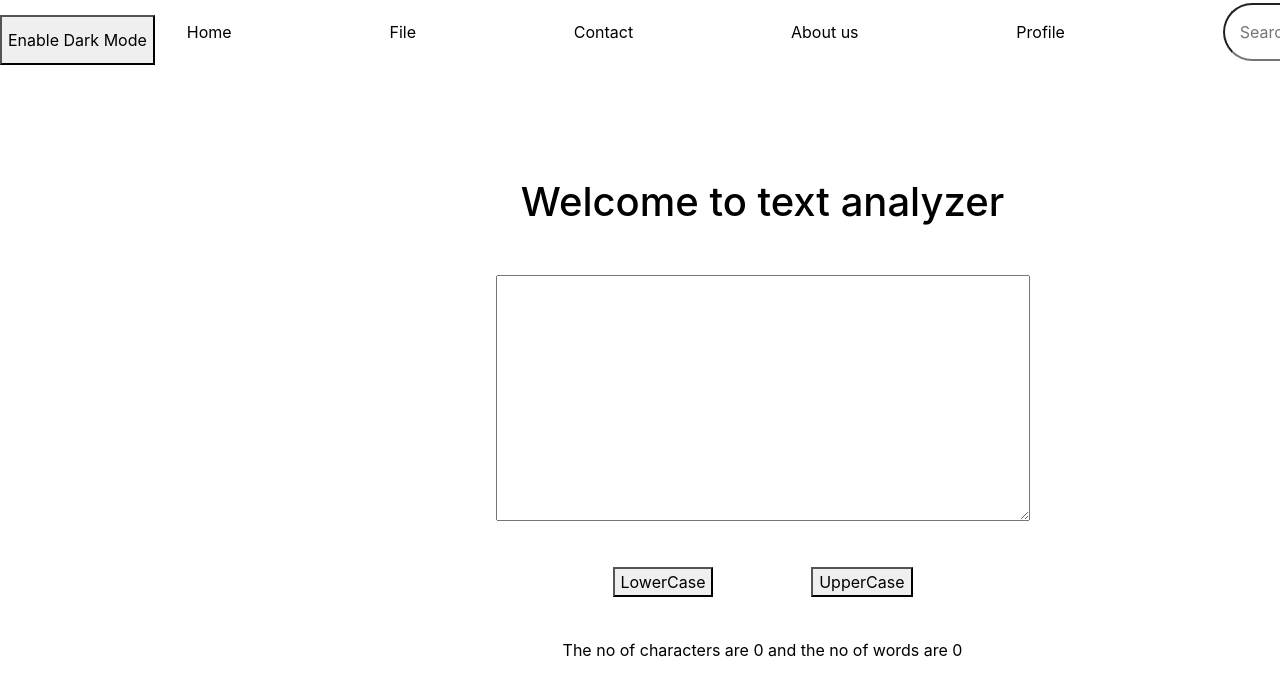
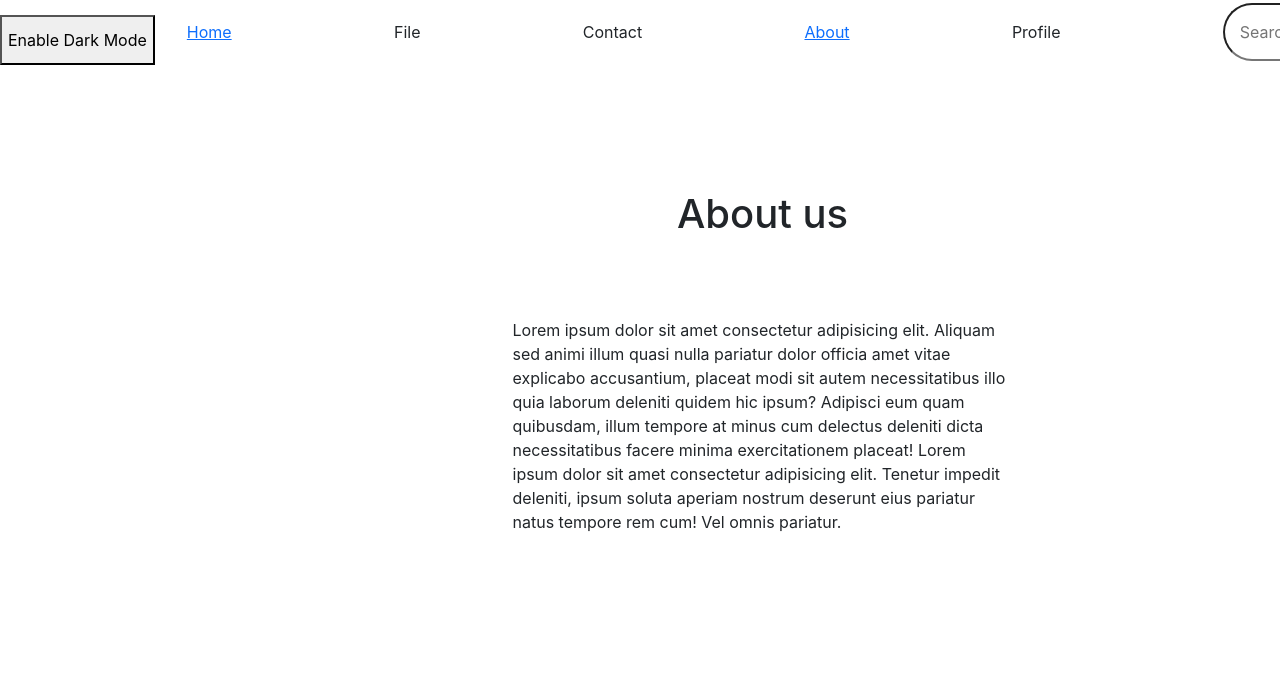
Before and after one commit to Sumit05092002/TextTranslator, a React (Create React App) app: page /about in a window 1280 px wide. Shown: the top 696 px of the page. Built offline with nearby package versions, Linux system fonts and the light colour scheme.

Commit message:
Router added

```diff
--- a/package.json
+++ b/package.json
@@ -8,6 +8,7 @@
     "@testing-library/user-event": "^13.5.0",
     "react": "^18.2.0",
     "react-dom": "^18.2.0",
+    "react-router-dom": "^6.15.0",
     "react-scripts": "5.0.1",
     "web-vitals": "^2.1.4"
   },
--- a/src/App.css
+++ b/src/App.css
@@ -86,3 +86,19 @@ button:hover{
   display: flex;
   justify-content: center;
 }
+.about{
+  display:flex;
+  flex-direction: column;
+  height:500px;
+  justify-content: space-around;
+  align-items: center;
+
+}
+.content{
+  width:500px;
+  height:300px;
+
+}
+link{
+  text-decoration: none;
+}
--- a/src/App.js
+++ b/src/App.js
@@ -3,55 +3,68 @@ import { useState } from 'react';
 import NavigationBar from './Components/NavigationBar';
 import TextArea from './Components/TextArea';
 import Alert from './Components/Alert';
+import About from './Components/About';
+import {
+  BrowserRouter as Router,
+  Routes,
+  Route,
+  Link
+} from "react-router-dom";
 function App() {
-  const[alert,setAlert]=useState(null);
-  const[buttontext,newbutton]=useState("Enable Dark Mode");
-  const showAlert=(message,type)=>{
+  const [alert, setAlert] = useState(null);
+  const [buttontext, newbutton] = useState("Enable Dark Mode");
+  const showAlert = (message, type) => {
     setAlert({
-      msg:message,
-      type:type
+      msg: message,
+      type: type
     })
     setTimeout(() => {
       setAlert(null)
     }, 1500);
   };
-  const [styles, setmystyle] = useState({
-    backgroundColor: "White",
-    color: "Black"
+  const [style, setmystyle] = useState(null);
+  const mycolor = (backgroundColor, color) => {
+    setmystyle({
+      backgroundColor: backgroundColor,
+      color: color
     })
+  }
+  var click = 0;
   const darkMode = () => {
-    if (styles.color === "Black") {
-      setmystyle({
-        backgroundColor: "Black",
-        color: "White"
-      })
+    if (click % 2 === 0) {
+      mycolor("Black", "White");
       newbutton("Enable Light Mode");
-      showAlert("Dark Mode enabled Successfully","success");
+      showAlert("Dark Mode enabled Successfully", "success");
+      click = click + 1;
     } else {
-      setmystyle({
-        backgroundColor: "White",
-        color: "Black"
-      })
+      mycolor("White", "Black");
       newbutton("Enable Dark Mode");
-      showAlert("Light mode enabled successfully","success");
+      showAlert("Light Mode enabled successfully", "success");
+      click = click + 1;
     }
   }
   return (
     <>
-      <div className="parent" style={styles} >
+      <Router>
+
+        <div className="parent" style={style} >
           <div className="mycontainer">
             <button onClick={darkMode} className='darkbutton'>{buttontext}</button>
-          <NavigationBar home="Home" file="File" contact="Contact" about="About us" profile="Profile" placeholder="Search Here" />
+            <NavigationBar home="Home" file="File" contact="Contact" about="About" profile="Profile" placeholder="Search Here" />
           </div>
           <div className="alert">
-          <Alert alert={alert}/>
+            <Alert alert={alert} />
           </div>
           <br />
-        <br />
-        <TextArea low="LowerCase" up="UpperCase" showAlert={showAlert}></TextArea>
+          <div className="routed">
+            <Routes>
+              <Route path="/" element={<TextArea low="LowerCase" up="UpperCase" showAlert={showAlert}></TextArea>}/>
+              <Route path="/about" element={<About/>}/>
+            </Routes>
           </div>
+        </div>
+      </Router>
     </>
   );
 }
-
 export default App;
--- /dev/null
+++ b/src/Components/About.js
@@ -0,0 +1,16 @@
+import React from 'react'
+
+export default function About() {
+  return (
+    <>
+    <div className="about">
+    <div className="title">
+        <h1>About us</h1>
+    </div>
+    <div className="content">
+        <p>Lorem ipsum dolor sit amet consectetur adipisicing elit. Aliquam sed animi illum quasi nulla pariatur dolor officia amet vitae explicabo accusantium, placeat modi sit autem necessitatibus illo quia laborum deleniti quidem hic ipsum? Adipisci eum quam quibusdam, illum tempore at minus cum delectus deleniti dicta necessitatibus facere minima exercitationem placeat! Lorem ipsum dolor sit amet consectetur adipisicing elit. Tenetur impedit deleniti, ipsum soluta aperiam nostrum deserunt eius pariatur natus tempore rem cum! Vel omnis pariatur.</p>
+    </div>
+    </div>
+    </>
+  )
+}
--- a/src/Components/NavigationBar.js
+++ b/src/Components/NavigationBar.js
@@ -1,15 +1,15 @@
 import React, {useState} from 'react'
-
+import { Link } from 'react-router-dom'
 export default function NavigationBar(props) {
   return (
     <div>
       <div className="navigation">
         <nav>
             <ul>
-                <li>{props.home}</li>
+                <Link to="/">{props.home}</Link>
                 <li>{props.file}</li>
                 <li>{props.contact}</li>
-                <li>{props.about}</li>
+                <Link to="/about">{props.about}</Link>
                 <li>{props.profile}</li>
                 <li><input type="search" name="" id="searchbar" placeholder={props.placeholder} /></li>
             </ul>
```
Also changed, not shown: 1 other file (tests, documents, lock files or other folders). Lines whose indentation alone changed are shown as unchanged.
